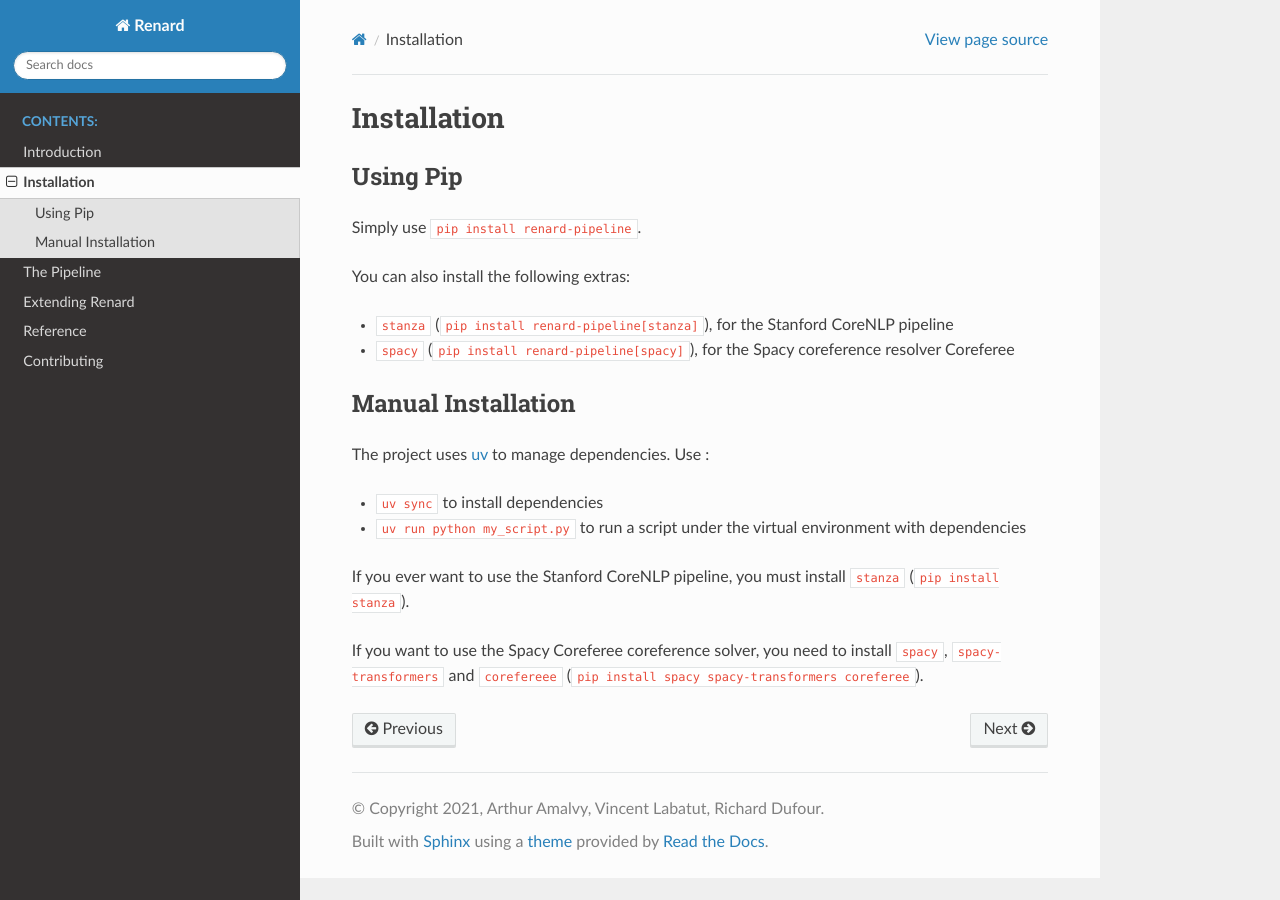
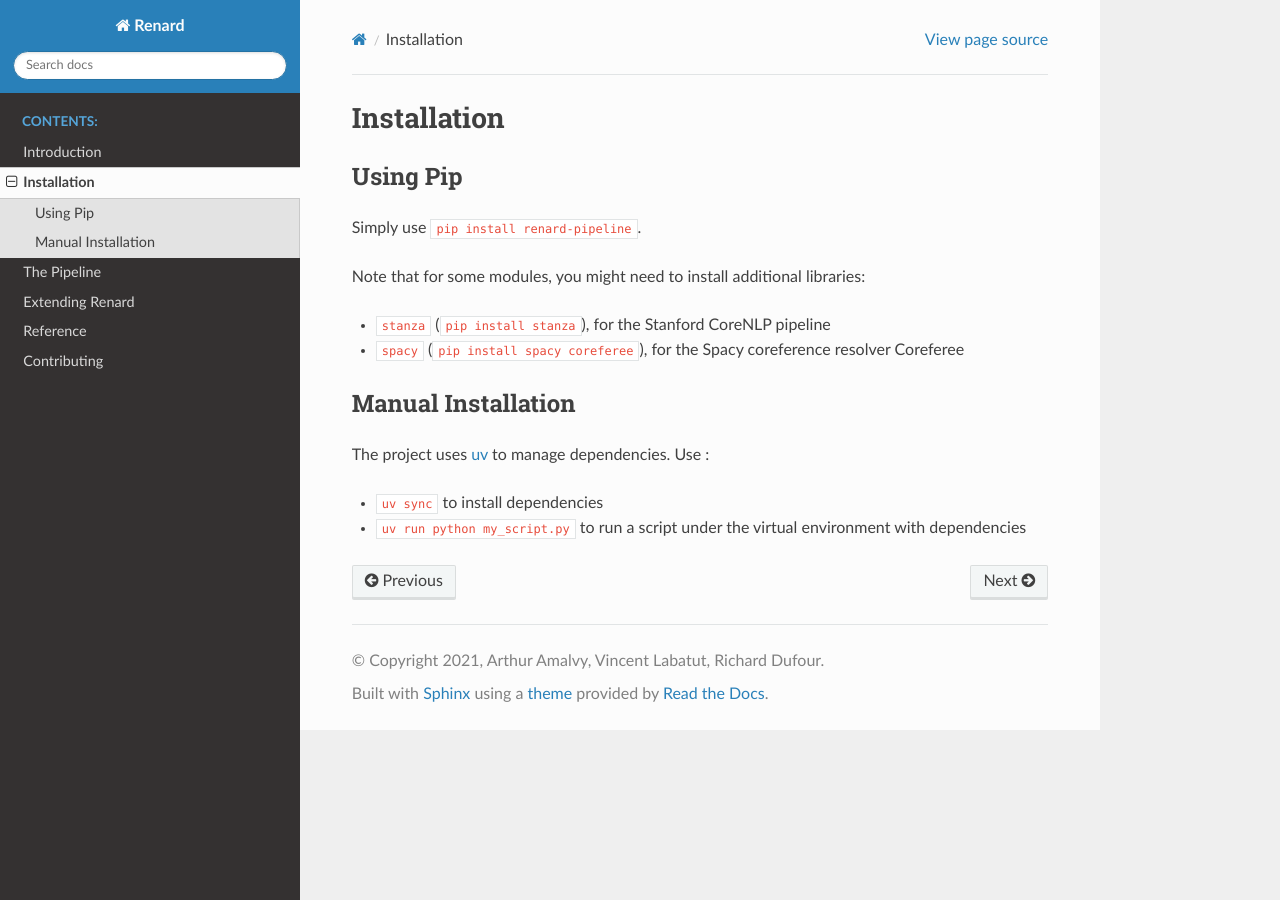
Before and after one commit to CompNet/Renard, a Sphinx documentation site: the page built from docs/installation.rst, in a window 1280 px wide. Built offline with Sphinx 7.4.7 and the Read the Docs theme 3.1.0, drawn with Linux system fonts in a browser that asks for light colours.

Commit message:
update installation doc to remove non-existing extras

```diff
--- a/docs/installation.rst
+++ b/docs/installation.rst
@@ -7,10 +7,11 @@
 
 Simply use ``pip install renard-pipeline``.
 
-You can also install the following extras:
+Note that for some modules, you might need to install additional
+libraries:
 
-- ``stanza`` (``pip install renard-pipeline[stanza]``), for the Stanford CoreNLP pipeline
-- ``spacy`` (``pip install renard-pipeline[spacy]``), for the Spacy
+- ``stanza`` (``pip install stanza``), for the Stanford CoreNLP pipeline
+- ``spacy`` (``pip install spacy coreferee``), for the Spacy
   coreference resolver Coreferee
 
 
@@ -22,11 +23,3 @@
 - ``uv sync`` to install dependencies
 - ``uv run python my_script.py`` to run a script under the virtual
   environment with dependencies
-
-
-If you ever want to use the Stanford CoreNLP pipeline, you must install
-``stanza`` (``pip install stanza``).
-
-If you want to use the Spacy Coreferee coreference solver, you need to
-install ``spacy``, ``spacy-transformers`` and ``corefereee`` (``pip
-install spacy spacy-transformers coreferee``).
```
